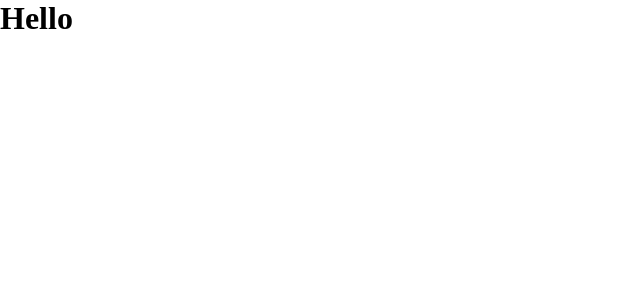
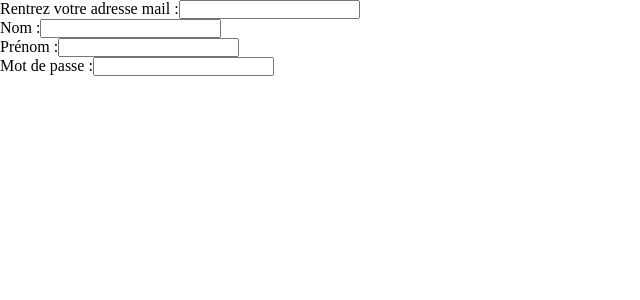
Before and after one commit to cyrcab/checkpoint-3, a React (Vite) app: page /signup in a window 1280 px wide. Shown: the top 300 px of the page, without its empty margins (0-640 px from the left). Built offline with nearby package versions, Linux system fonts and the light colour scheme.

Commit message:
form signup+login added

```diff
--- a/src/App.jsx
+++ b/src/App.jsx
@@ -1,11 +1,16 @@
+import { Routes, Route } from "react-router-dom";
+import Connection from "./pages/Connexion";
+import CreateAccount from "./pages/CreateAccount";
+import Hello from "./pages/Hello";
 
 function App() {
-
-  return (
-    <div className="App">
-      <h1>Hello</h1>
-    </div>
-  )
+	return (
+		<Routes>
+			<Route exact path='/' element={<Hello />} />
+			<Route path='/login' element={<Connection />} />
+			<Route path='/signup' element={<CreateAccount />} />
+		</Routes>
+	);
 }
 
-export default App
+export default App;
--- /dev/null
+++ b/src/components/Login.jsx
@@ -0,0 +1,21 @@
+const Login = () => {
+	return (
+		<>
+			<form>
+				<div>
+					<label>Adresse mail :</label>
+					<input type='text' name='mail' id='name' required />
+				</div>
+				<div>
+					<label>Mot de passe :</label>
+					<input type='password' name='password' id='password' />
+				</div>
+				<div>
+					<input type='submit' value='Se connecter' />
+				</div>
+			</form>
+		</>
+	);
+};
+
+export default Login;
--- /dev/null
+++ b/src/components/Signup.jsx
@@ -0,0 +1,24 @@
+const Signup = () => {
+	return (
+		<form>
+			<div>
+				<label>Rentrez votre adresse mail :</label>
+				<input type='text' name='mail' id='mail' />
+			</div>
+			<div>
+				<label>Nom :</label>
+				<input type='text' name='lastname' id='lastname' />
+			</div>
+			<div>
+				<label>Prénom :</label>
+				<input type='text' name='firstname' id='firstname' />
+			</div>
+			<div>
+				<label>Mot de passe :</label>
+				<input type='password' name='password' id='password' />
+			</div>
+		</form>
+	);
+};
+
+export default Signup;
--- a/src/main.jsx
+++ b/src/main.jsx
@@ -1,11 +1,14 @@
-import React from 'react'
-import ReactDOM from 'react-dom'
-import './index.css'
-import App from './App'
+import React from "react";
+import ReactDOM from "react-dom";
+import "./index.css";
+import { BrowserRouter } from "react-router-dom";
+import App from "./App";
 
 ReactDOM.render(
-  <React.StrictMode>
-    <App />
-  </React.StrictMode>,
-  document.getElementById('root')
-)
+	<BrowserRouter>
+		<React.StrictMode>
+			<App />
+		</React.StrictMode>
+	</BrowserRouter>,
+	document.getElementById("root")
+);
--- /dev/null
+++ b/src/pages/Connexion.jsx
@@ -0,0 +1,11 @@
+import Login from "../components/Login";
+
+const login = () => {
+	return (
+		<>
+			<Login />
+		</>
+	);
+};
+
+export default login;
--- /dev/null
+++ b/src/pages/CreateAccount.jsx
@@ -0,0 +1,11 @@
+import Signup from "../components/Signup";
+
+const CreateAccount = () => {
+	return (
+		<>
+			<Signup />
+		</>
+	);
+};
+
+export default CreateAccount;
--- /dev/null
+++ b/src/pages/Hello.jsx
@@ -0,0 +1,9 @@
+const Hello = () => {
+	return (
+		<>
+			<h1>Hello</h1>
+		</>
+	);
+};
+
+export default Hello;
```
Also changed, not shown: src/contexts/auth.js (added, +15 -0 lines).
